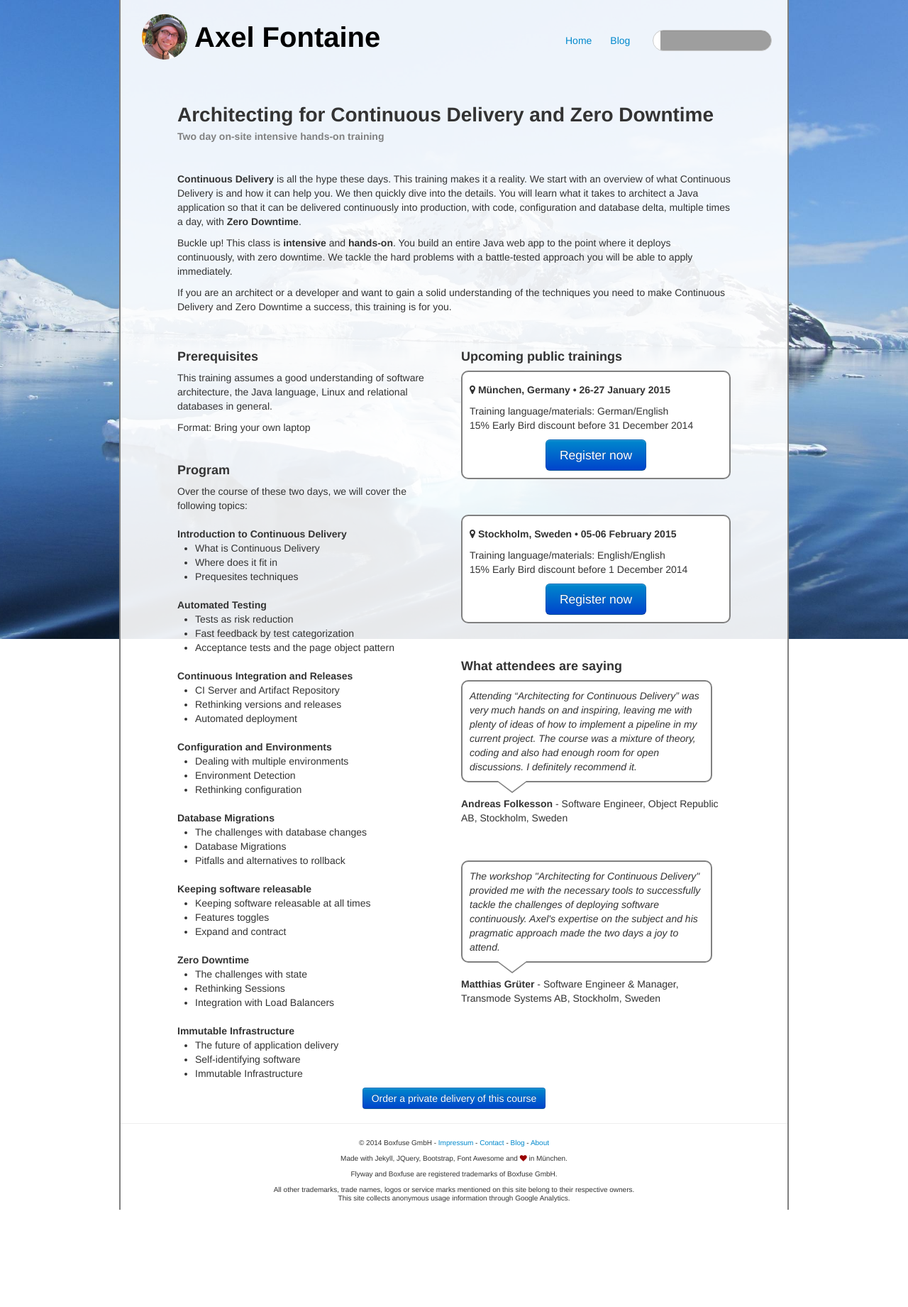
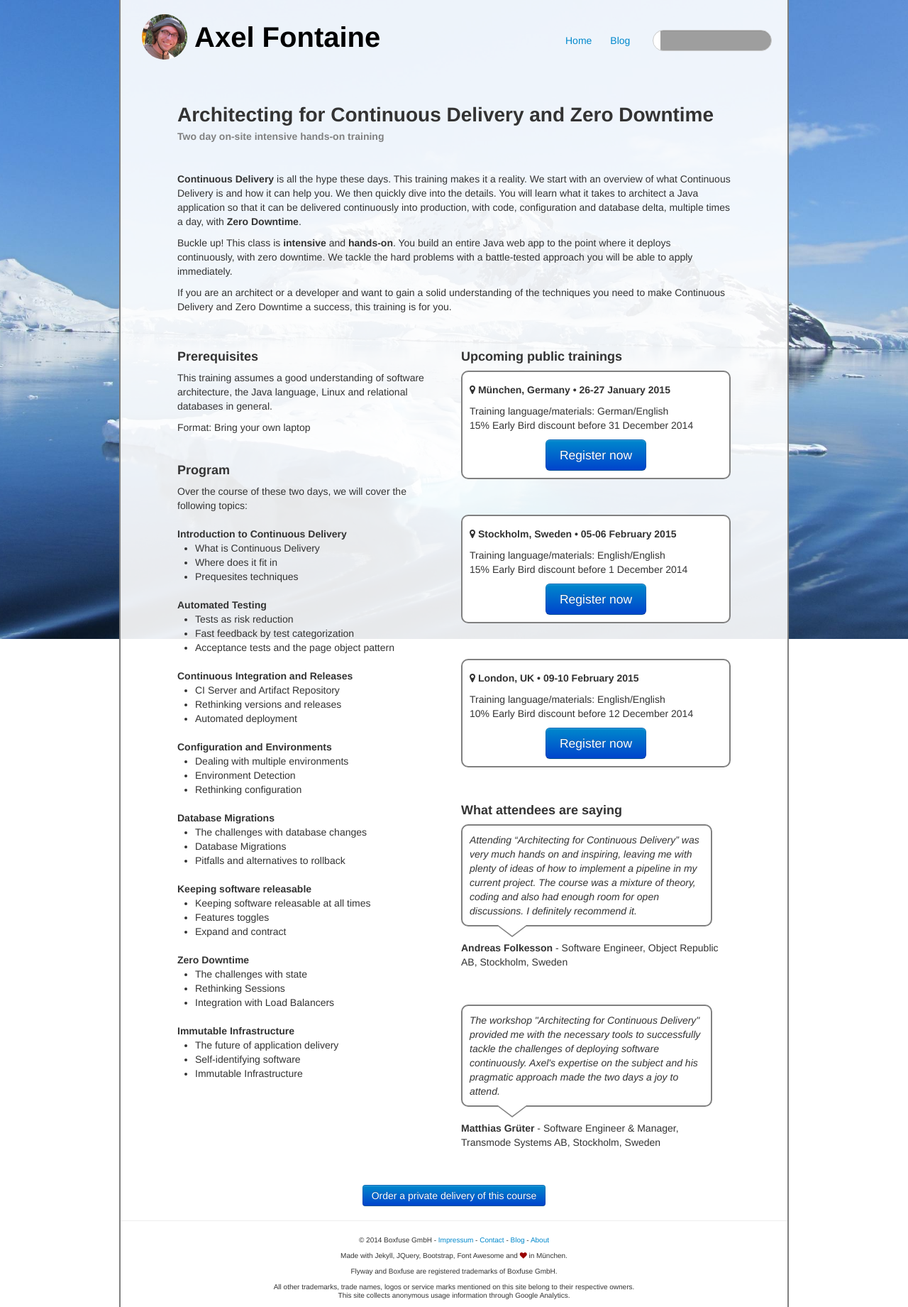
Before and after one commit to axelfontaine/axelfontaine.com, a Jekyll site: the page built from training/continuousdelivery.html, in a window 1280 px wide. Shown: the whole page at 71% size. Built offline with Jekyll 4.4.1, drawn with Linux system fonts in a browser that asks for light colours; before the commit the page ends 1704 px from its top, so only the background shows below that; grey boxes are pictures that could not be loaded.

Commit message:
Added London Training and German II talk

```diff
--- a/assets/axelfontaine.css
+++ b/assets/axelfontaine.css
@@ -438,6 +438,10 @@
     background: url("/assets/talk-ii-en.png") no-repeat top left;
 }
 
+#talk-ii-de {
+    background: url("/assets/talk-ii-de.png") no-repeat top left;
+}
+
 #talk-cd-en {
     background: url("/assets/talk-cd-en.png") no-repeat top left;
 }
--- a/assets/index.js
+++ b/assets/index.js
@@ -69,6 +69,11 @@
     ['Javaland 2015', 'Brühl', 'Germany', 50.8267554, 6.8987865,
         [
             ['2015-03-24', 'Immutable Infrastructure: das neue App Deployment', 'http://www.javaland.eu/', false]
+        ]
+    ],
+    ['SkillsMatter', 'London', 'UK', 51.508515, -0.1254872,
+        [
+            ['2015-02-09', 'Architecting for Continuous Delivery and Zero Downtime (2 days)', 'https://skillsmatter.com/courses/506-architecting-for-continuous-delivery-and-zero-downtime', true]
         ]
     ],
     ['Jfokus 2015', 'Stockholm', 'Sweden', 59.32893, 18.06491,
--- a/index.html
+++ b/index.html
@@ -354,10 +354,14 @@
                 <div class="tab-pane active" id="talk-ii-en">
                     <a href="https://vimeo.com/105851488"><i class="icon-play-circle"></i></a>
                 </div>
+                <div class="tab-pane" id="talk-ii-de">
+                    <a href="https://vimeo.com/111829945"><i class="icon-play-circle"></i></a>
+                </div>
             </div>
 
             <ul class="nav nav-tabs">
                 <li class="active"><a href="#talk-ii-en" data-toggle="tab">English</a></li>
+                <li><a href="#talk-ii-de" data-toggle="tab">Deutsch</a></li>
             </ul>
         </div>
     </div>
--- a/training/continuousdelivery.html
+++ b/training/continuousdelivery.html
@@ -127,6 +127,16 @@
                 </div>
             </div>
 
+            <div class="training-upcoming">
+                <p class="training-city"><i class="icon-map-marker"></i> London, UK &bull; 09-10 February 2015</p>
+                <p>Training language/materials: English/English<br/>10% Early Bird discount before 12 December 2014</p>
+
+                <div class="call-to-action">
+                    <a href="https://skillsmatter.com/courses/506-architecting-for-continuous-delivery-and-zero-downtime"
+                       class="btn btn-large btn-primary">Register now</a>
+                </div>
+            </div>
+
             <p class="training-section-head">What attendees are saying</p>
             <div class="quote">
                 <div class="bubble">
```
Also changed, not shown: assets/talk-ii-de.png (added).
